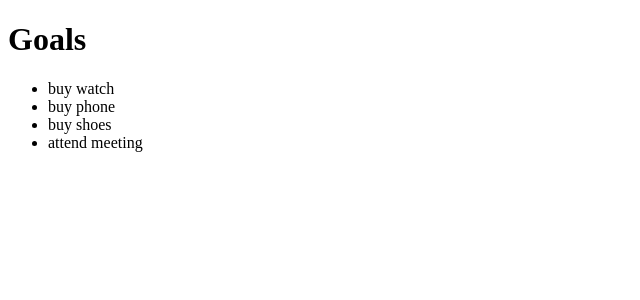
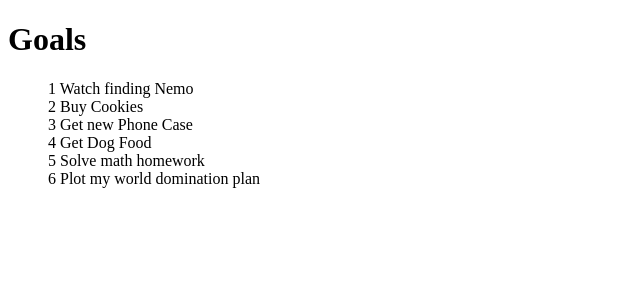
Before and after one commit to ronah289/Goals, an Angular app: page / in a window 1280 px wide. Shown: the top 300 px of the page, without its empty margins (0-640 px from the left). Built offline with nearby package versions, Linux system fonts and the light colour scheme.

Commit message:
display array items

```diff
--- a/src/app/app.component.css
+++ b/src/app/app.component.css
@@ -0,0 +1,3 @@
+li{
+    list-style-type: none;
+}
--- a/src/app/app.component.html
+++ b/src/app/app.component.html
@@ -2,6 +2,6 @@
 <ul>
   <!-- display array -->
   <li *ngFor='let goal of goals'>
-    {{goal}}
+   {{goal.id}} {{goal.name}}
   </li>
 </ul>
--- a/src/app/app.component.ts
+++ b/src/app/app.component.ts
@@ -1,4 +1,5 @@
 import { Component } from '@angular/core';
+import {Goal} from './goal';
 
 @Component({
   selector: 'app-root',
@@ -7,8 +8,12 @@ import { Component } from '@angular/core';
 })
 export class AppComponent {
   title = 'Goals'
-  goals!:string[];
-  constructor(){
-    this.goals = ['buy watch','buy phone','buy shoes','attend meeting'];
-  }
+  goals:Goal[] = [
+    {id:1, name:'Watch finding Nemo'},
+    {id:2,name:'Buy Cookies'},
+    {id:3,name:'Get new Phone Case'},
+    {id:4,name:'Get Dog Food'},
+    {id:5,name:'Solve math homework'},
+    {id:6,name:'Plot my world domination plan'},
+  ];
 }
```
